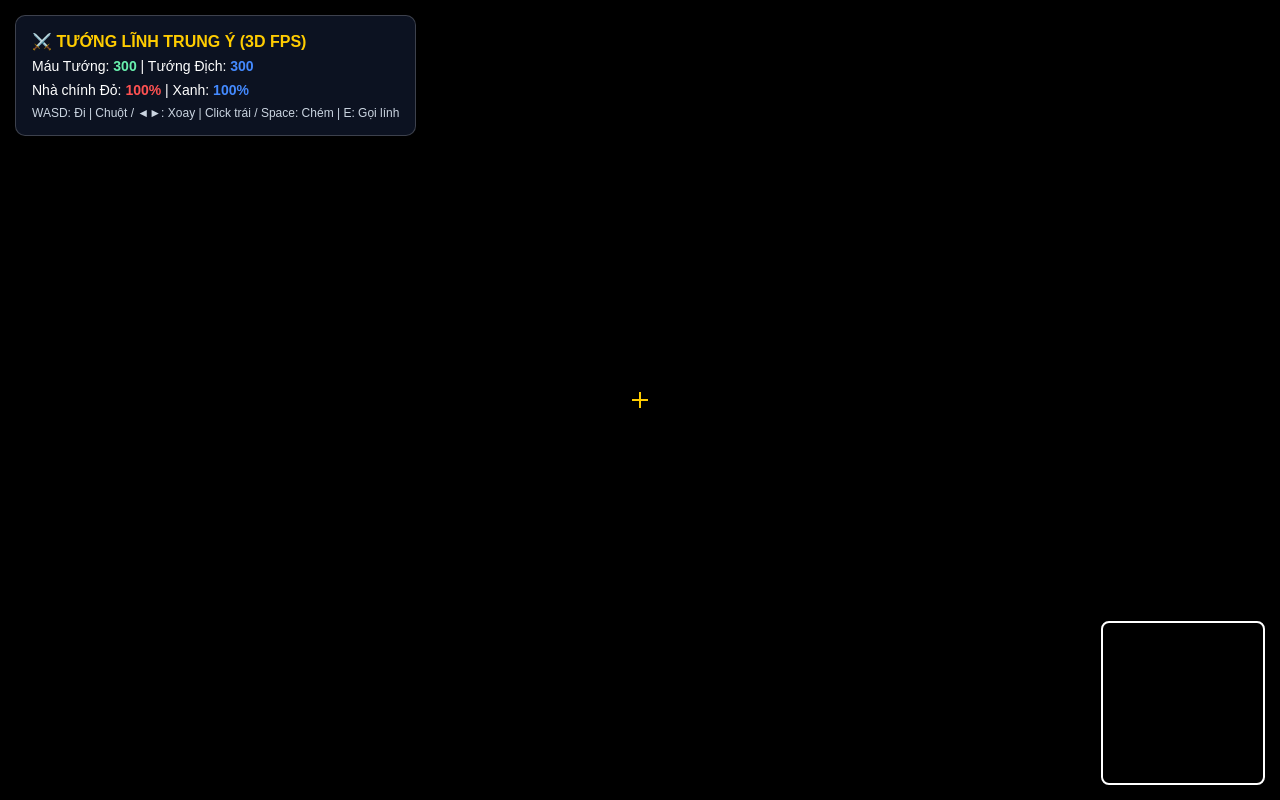
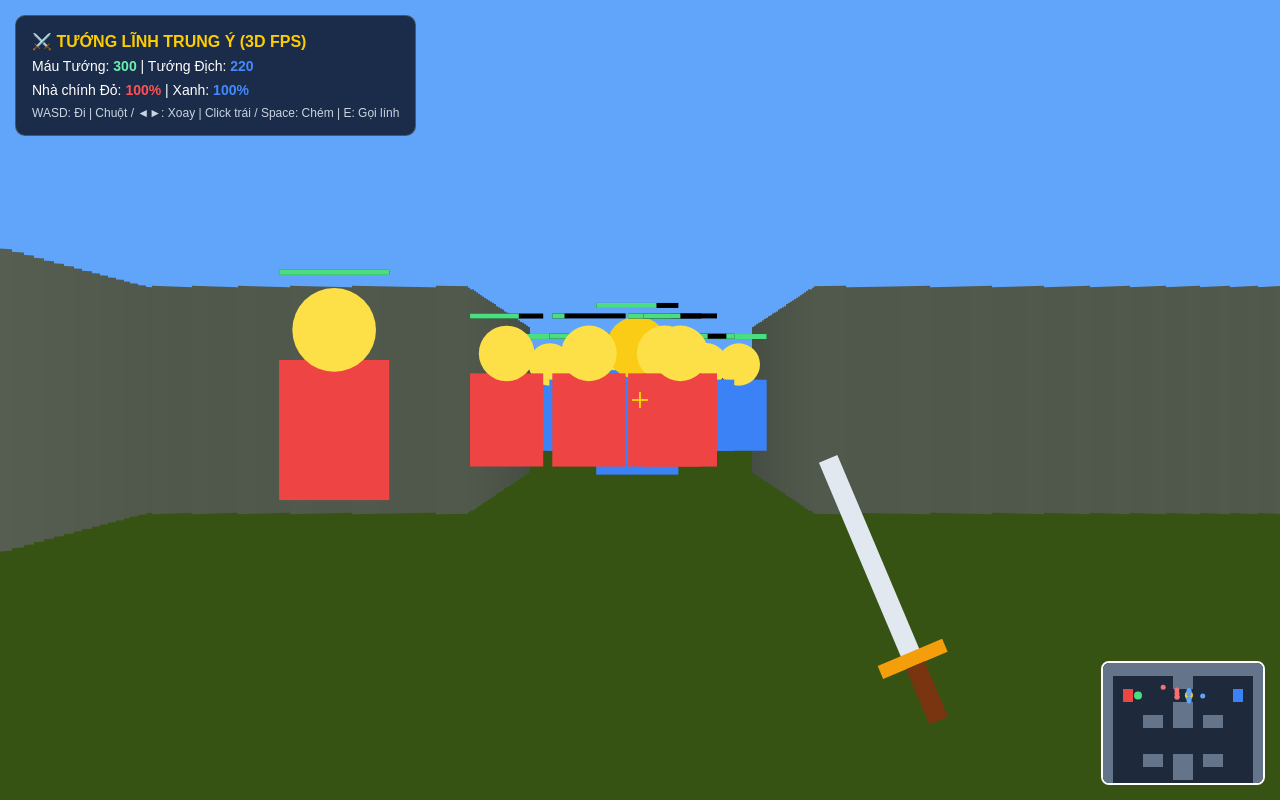
Before and after one commit to HTLSAMA/trung-i-l-c-5, a plain HTML site: page index.html in a window 1280 px wide. Drawn offline with Linux system fonts and the light colour scheme; animation ran at ten frames a second.

Commit message:
Update index.html

```diff
--- a/index.html
+++ b/index.html
@@ -6,12 +6,12 @@
 <style>
   body { margin: 0; overflow: hidden; background: #000; font-family: sans-serif; user-select: none; }
   canvas#view { display: block; width: 100vw; height: 100vh; cursor: crosshair; }
-  #hud { position: fixed; top: 15px; left: 15px; color: #fff; background: rgba(15,23,42,0.8); padding: 12px 16px; border-radius: 10px; font-size: 14px; line-height: 1.7; pointer-events: none; border: 1px solid rgba(255,255,255,0.2); }
-  #crosshair { position: fixed; top: 50%; left: 50%; width: 16px; height: 16px; transform: translate(-50%,-50%); pointer-events: none; }
+  #hud { position: fixed; top: 15px; left: 15px; color: #fff; background: rgba(15,23,42,0.85); padding: 12px 16px; border-radius: 10px; font-size: 14px; line-height: 1.7; pointer-events: none; border: 1px solid rgba(255,255,255,0.2); z-index: 10; }
+  #crosshair { position: fixed; top: 50%; left: 50%; width: 16px; height: 16px; transform: translate(-50%,-50%); pointer-events: none; z-index: 10; }
   #crosshair::before, #crosshair::after { content: ''; position: absolute; background: #ffcc00; }
   #crosshair::before { top: 7px; left: 0; width: 16px; height: 2px; }
   #crosshair::after { left: 7px; top: 0; width: 2px; height: 16px; }
-  #minimap { position: fixed; bottom: 15px; right: 15px; border: 2px solid #fff; border-radius: 8px; background: rgba(0,0,0,0.7); }
+  #minimap { position: fixed; bottom: 15px; right: 15px; border: 2px solid #fff; border-radius: 8px; background: rgba(0,0,0,0.8); z-index: 10; }
   #winScreen { position: fixed; inset: 0; background: rgba(0,0,0,0.9); display: none; justify-content: center; align-items: center; flex-direction: column; color: #fff; z-index: 50; }
   #winScreen button { margin-top: 15px; padding: 12px 30px; font-size: 16px; background: #ffcc00; border: none; border-radius: 25px; cursor: pointer; font-weight: bold; }
 </style>
@@ -24,7 +24,7 @@
   <div style="font-size:12px;color:#cbd5e1">WASD: Đi | Chuột / ◄►: Xoay | Click trái / Space: Chém | E: Gọi lính</div>
 </div>
 <div id="crosshair"></div>
-<canvas id="minimap" width="160" height="160"></canvas>
+<canvas id="minimap" width="160" height="120"></canvas>
 <div id="winScreen"><h1 id="winText"></h1><button onclick="location.reload()">CHƠI LẠI</button></div>
 <canvas id="view"></canvas>
 <script>
@@ -33,20 +33,21 @@ const mCtx = document.getElementById('minimap').getContext('2d');
 function resize() { cvs.width = window.innerWidth; cvs.height = window.innerHeight; }
 window.addEventListener('resize', resize); resize();
 
-// Bản đồ 3D 16x16 (1: Tường đá, 2: Nhà chính Đỏ, 3: Nhà chính Xanh, 0: Đường đi & Cầu)
-const MAP = [,
- ,
- ,
- ,
- ,
- ,
- ,
- ,
- ,
- ,
- ,
-  [1,1,1,1,1,1,1,1,1,1,1,1,1,1,1,1]
+const RAW_MAP = [
+  "1111111111111111",
+  "1000000110000001",
+  "1020000000000301",
+  "1000000110000001",
+  "1000110110110001",
+  "1000000000000001",
+  "1000000000000001",
+  "1000110110110001",
+  "1000000110000001",
+  "1000000000000001",
+  "1000000110000001",
+  "1111111111111111"
 ];
+const MAP = RAW_MAP.map(row => row.split('').map(Number));
 const MW = 16, MH = 12;
 const player = { x: 3.5, y: 2.5, dir: 0, hp: 300, maxHp: 300, swing: 0, cd: 0 };
 const bases = { red: { x: 2.5, y: 2.5, hp: 1000 }, blue: { x: 13.5, y: 2.5, hp: 1000 } };
```
